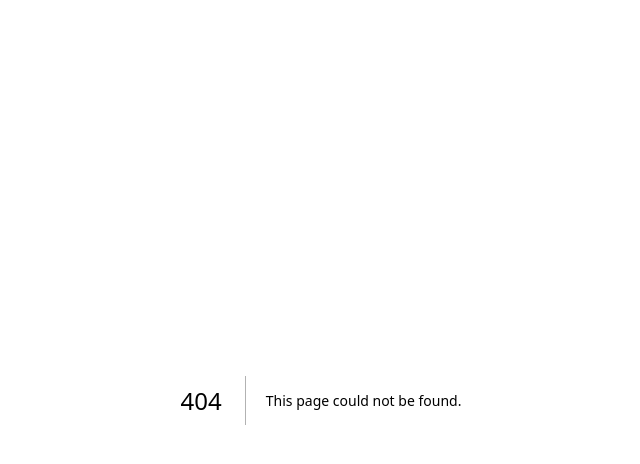
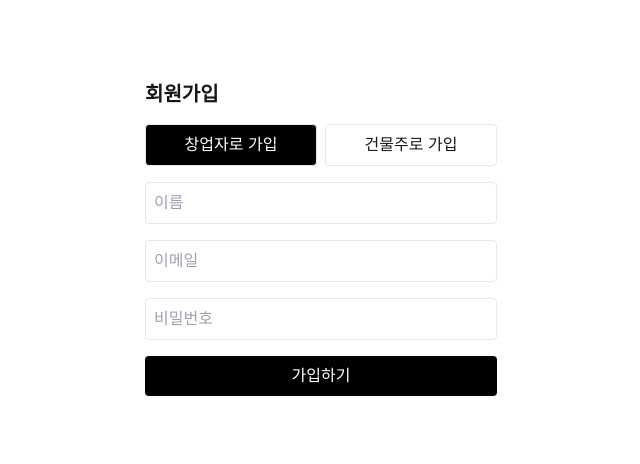
Before and after one commit to wndgh105-oss/VACANT-SPACE-PLATFORM, a Next.js app: page /register in a window 1280 px wide. Before the commit this address had no page. Shown: the top 464 px of the page, without its empty margins (319-959 px from the left). Built offline with nearby package versions, Linux system fonts and the light colour scheme.

Commit message:
feat: add registration API and auth screens

```diff
--- /dev/null
+++ b/src/app/(auth)/login/page.tsx
@@ -0,0 +1,56 @@
+'use client'
+
+import { Suspense, useState } from 'react'
+import { signIn } from 'next-auth/react'
+import { useRouter, useSearchParams } from 'next/navigation'
+
+export default function LoginPage() {
+  return (
+    <Suspense fallback={null}>
+      <LoginForm />
+    </Suspense>
+  )
+}
+
+function LoginForm() {
+  const router = useRouter()
+  const searchParams = useSearchParams()
+  const [email, setEmail] = useState('')
+  const [password, setPassword] = useState('')
+  const [error, setError] = useState<string | null>(null)
+
+  async function handleSubmit(e: React.FormEvent) {
+    e.preventDefault()
+    setError(null)
+    const result = await signIn('credentials', { email, password, redirect: false })
+    if (result?.error) {
+      setError('이메일 또는 비밀번호가 올바르지 않습니다.')
+      return
+    }
+    router.push(searchParams.get('callbackUrl') ?? '/')
+  }
+
+  return (
+    <form onSubmit={handleSubmit} className="mx-auto mt-16 max-w-sm space-y-4 p-4">
+      <h1 className="text-xl font-bold">로그인</h1>
+      <input
+        className="w-full rounded border p-2"
+        placeholder="이메일"
+        type="email"
+        value={email}
+        onChange={(e) => setEmail(e.target.value)}
+      />
+      <input
+        className="w-full rounded border p-2"
+        placeholder="비밀번호"
+        type="password"
+        value={password}
+        onChange={(e) => setPassword(e.target.value)}
+      />
+      {error && <p className="text-sm text-red-600">{error}</p>}
+      <button className="w-full rounded bg-black p-2 text-white" type="submit">
+        로그인
+      </button>
+    </form>
+  )
+}
--- /dev/null
+++ b/src/app/(auth)/register/page.tsx
@@ -0,0 +1,75 @@
+'use client'
+
+import { useState } from 'react'
+import { useRouter } from 'next/navigation'
+
+export default function RegisterPage() {
+  const router = useRouter()
+  const [form, setForm] = useState({ email: '', password: '', name: '', role: 'TENANT' })
+  const [error, setError] = useState<string | null>(null)
+
+  async function handleSubmit(e: React.FormEvent) {
+    e.preventDefault()
+    setError(null)
+    const res = await fetch('/api/auth/register', {
+      method: 'POST',
+      headers: { 'Content-Type': 'application/json' },
+      body: JSON.stringify(form),
+    })
+    if (res.status === 409) {
+      setError('이미 등록된 이메일입니다.')
+      return
+    }
+    if (!res.ok) {
+      setError('입력 값을 확인해주세요.')
+      return
+    }
+    router.push('/login')
+  }
+
+  return (
+    <form onSubmit={handleSubmit} className="mx-auto mt-16 max-w-sm space-y-4 p-4">
+      <h1 className="text-xl font-bold">회원가입</h1>
+      <div className="flex gap-2">
+        <button
+          type="button"
+          className={`flex-1 rounded border p-2 ${form.role === 'TENANT' ? 'bg-black text-white' : ''}`}
+          onClick={() => setForm({ ...form, role: 'TENANT' })}
+        >
+          창업자로 가입
+        </button>
+        <button
+          type="button"
+          className={`flex-1 rounded border p-2 ${form.role === 'LANDLORD' ? 'bg-black text-white' : ''}`}
+          onClick={() => setForm({ ...form, role: 'LANDLORD' })}
+        >
+          건물주로 가입
+        </button>
+      </div>
+      <input
+        className="w-full rounded border p-2"
+        placeholder="이름"
+        value={form.name}
+        onChange={(e) => setForm({ ...form, name: e.target.value })}
+      />
+      <input
+        className="w-full rounded border p-2"
+        placeholder="이메일"
+        type="email"
+        value={form.email}
+        onChange={(e) => setForm({ ...form, email: e.target.value })}
+      />
+      <input
+        className="w-full rounded border p-2"
+        placeholder="비밀번호"
+        type="password"
+        value={form.password}
+        onChange={(e) => setForm({ ...form, password: e.target.value })}
+      />
+      {error && <p className="text-sm text-red-600">{error}</p>}
+      <button className="w-full rounded bg-black p-2 text-white" type="submit">
+        가입하기
+      </button>
+    </form>
+  )
+}
--- /dev/null
+++ b/src/app/api/auth/register/route.ts
@@ -0,0 +1,33 @@
+import { NextResponse } from 'next/server'
+import bcrypt from 'bcryptjs'
+import { prisma } from '@/lib/prisma'
+import { Role } from '@prisma/client'
+
+export async function POST(request: Request) {
+  const body = await request.json()
+  const { email, password, name, role } = body as {
+    email?: string
+    password?: string
+    name?: string
+    role?: Role
+  }
+
+  if (!email || !password || !name || (role !== 'TENANT' && role !== 'LANDLORD')) {
+    return NextResponse.json({ error: 'invalid input' }, { status: 400 })
+  }
+
+  const existing = await prisma.user.findUnique({ where: { email } })
+  if (existing) {
+    return NextResponse.json({ error: 'email already registered' }, { status: 409 })
+  }
+
+  const passwordHash = await bcrypt.hash(password, 10)
+  const user = await prisma.user.create({
+    data: { email, passwordHash, name, role },
+  })
+
+  return NextResponse.json(
+    { id: user.id, email: user.email, name: user.name, role: user.role },
+    { status: 201 }
+  )
+}
```
Also changed, not shown: 1 other file (tests, documents, lock files or other folders).
